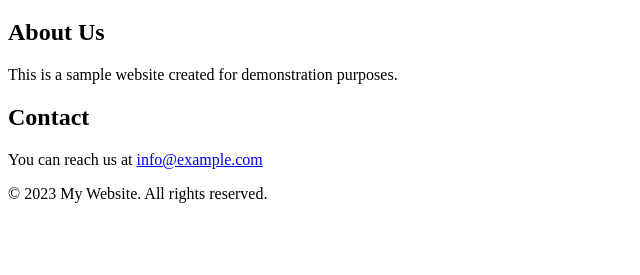
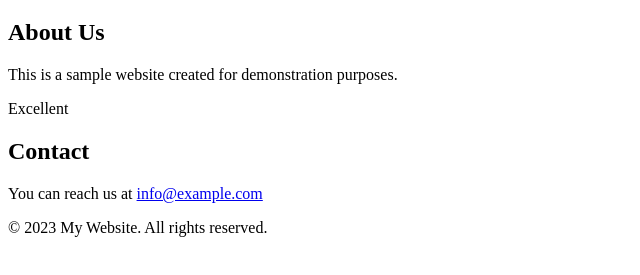
Before and after one commit to rogerbk/WDD130, a plain HTML site: page aboutme/index.html in a window 1280 px wide. Shown: the part 61-336 px from the top of the page, without its empty margins (0-640 px from the left). Drawn offline with Linux system fonts and the light colour scheme.

Commit message:
adding paragraph

```diff
--- a/aboutme/index.html
+++ b/aboutme/index.html
@@ -16,6 +16,7 @@
         <section>
             <h2>About Us</h2>
             <p>This is a sample website created for demonstration purposes.</p>
+            <p>Excellent</p>
         </section>
 
         <section>
```
